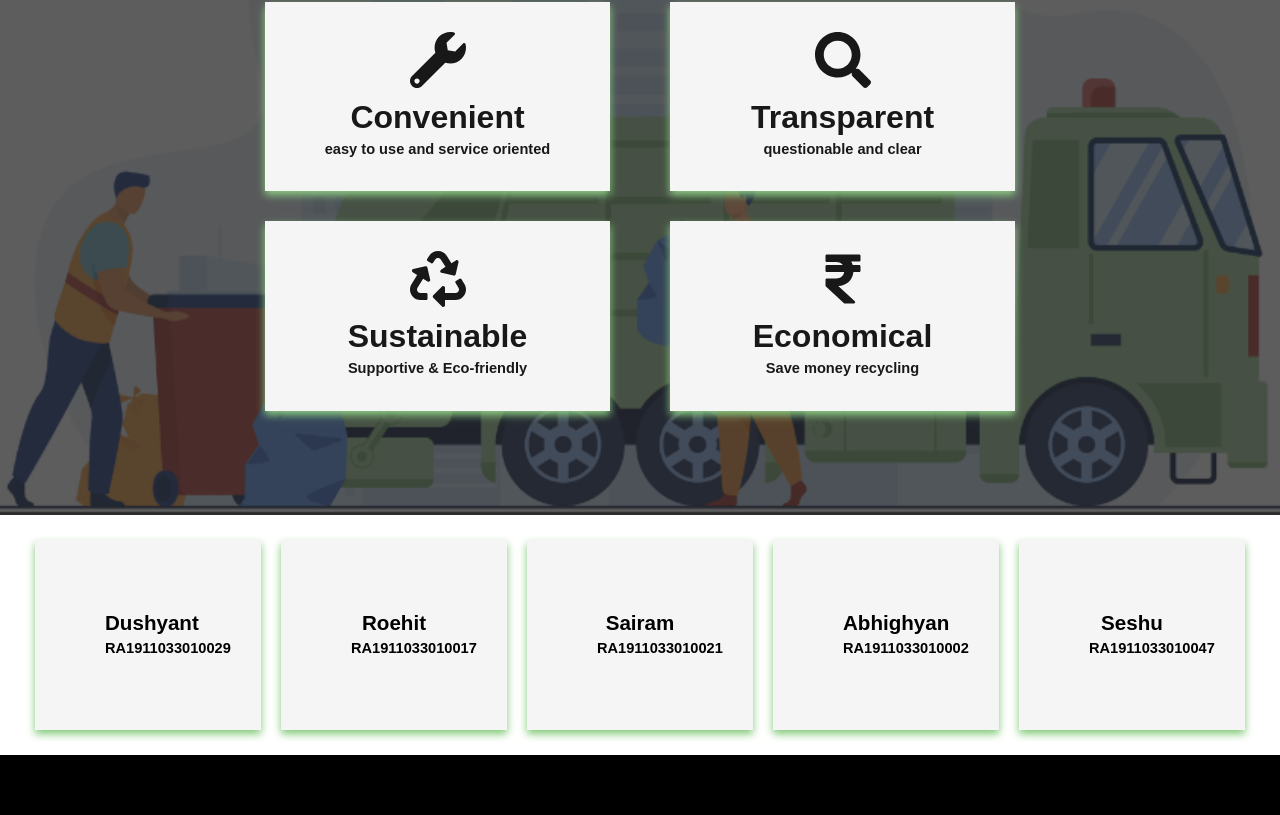
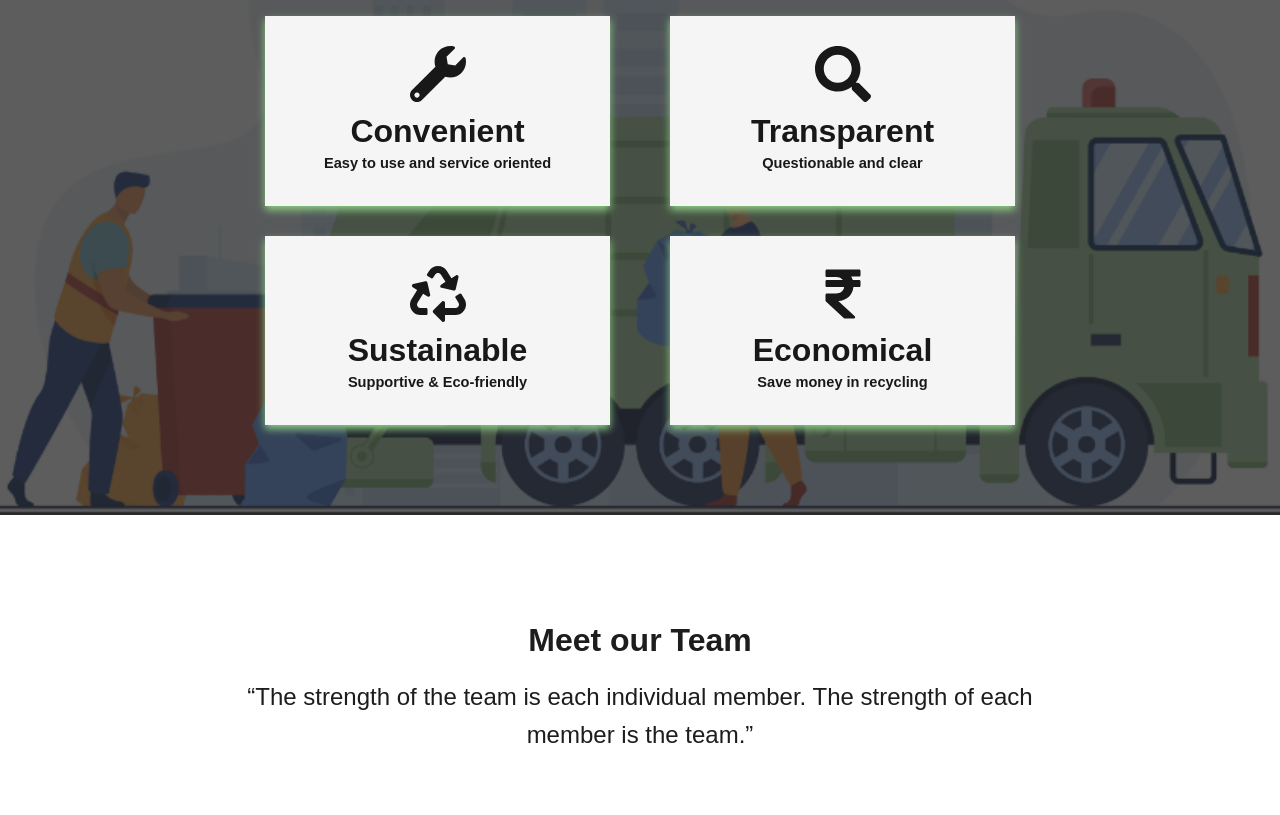
Before and after one commit to Seshu066/Wastex, a plain HTML site: page index.html in a window 1280 px wide. Shown: the part 811-1626 px from the top of the page. Drawn offline with Linux system fonts and the light colour scheme.

Commit message:
modified

```diff
--- a/index.html
+++ b/index.html
@@ -24,7 +24,7 @@
           <ul class="nav">
             <li><a href="#home">Home</a></li>
             <li><a href="#about">About</a></li>
-            <li><a href="#community">Community</a></li>
+            <li><a href="#team">Team</a></li>
             <li><a href="#contact">Contact</a></li>
             <li><a href="#register">Register</a></li>
           </ul>
@@ -62,19 +62,20 @@
                 old papers, cardboards, plastics, metal scraps, E-waste from the households, local
                 collectors etc.
             </p>
+            <br>
             <div class="row1 Team">
               <div class="column1">
                 <div class="card1">
                   <img src="./icons/wrench-solid.svg" alt="icon">
                   <h3>Convenient</h3>
-                  <h5>easy to use and service oriented</h5>
+                  <h5>Easy to use and service oriented</h5>
                 </div>
               </div>
               <div class="column1">
                 <div class="card1">
                   <img src="./icons/search-solid.svg" alt="icon">
                   <h3>Transparent</h3>
-                  <h5>questionable and clear</h5>
+                  <h5>Questionable and clear</h5>
                 </div>
               </div>
               <div class="column1">
@@ -88,7 +89,7 @@
                 <div class="card1">
                   <img src="./icons/rupee-sign-solid.svg" alt="icon">
                   <h3>Economical</h3>
-                  <h5>Save money recycling</h5>
+                  <h5>Save money in recycling</h5>
                 </div>
               </div>
 
@@ -96,8 +97,18 @@
           </div>
         </div>
       </section>
+
+
   <!-- Team -->
+  <section id="team" class="section-c">
+
     <div class="row Team">
+      <div class="section-c-inner">
+        <h3 class="text-3">Meet our Team</h3>
+          <p class="mt-1">
+            “The strength of the team is each individual member. The strength of each member is the team.”
+          </p>
+      </div>
       <div class="column">
         <div class="card">
           <h3>Dushyant</h3>
@@ -129,6 +140,7 @@
         </div>
       </div>
     </div>
+  </section>
 
       <!-- Footer -->
       <footer class="section-footer py-4 bg-primary">
@@ -163,7 +175,7 @@
           <div>
             <h3>Team</h3>
             <ul>
-              <li><a href="#">Dushyant Reddy</a></li>
+              <li><a href="#">K. Dushyant Reddy</a></li>
               <li><a href="#">Sairam Nomula</a></li>
               <li><a href="#">Abhighyan Bommerla</a></li>
               <li><a href="#">Roehit Ranganathan</a></li>
--- a/styles.css
+++ b/styles.css
@@ -128,6 +128,38 @@
   }
 
   .section-b-inner p {
+    margin-top: 1rem;
+    font-size: 1.5rem;
+  }
+
+  .section-c {
+    position: relative;
+    min-height: 95vh;
+  }
+
+  .section-c-inner {
+    color: rgb(29, 29, 29);
+    height: 100%;
+    display: flex;
+    flex-direction: column;
+    align-items: center;
+    justify-content: center;
+    text-align: center;
+    margin: auto;
+    max-width: 800px;
+    padding: 5rem 0;
+  }
+
+  .section-c-inner h3 {
+    font-size: 2rem;
+  }
+
+  .section-c-inner h2 {
+    font-size: 5rem;
+    margin-top: 1rem;
+  }
+
+  .section-c-inner p {
     margin-top: 1rem;
     font-size: 1.5rem;
   }
```
Also changed, not shown: Abstract.html (+3 -3 lines). Lines whose indentation alone changed are shown as unchanged.
